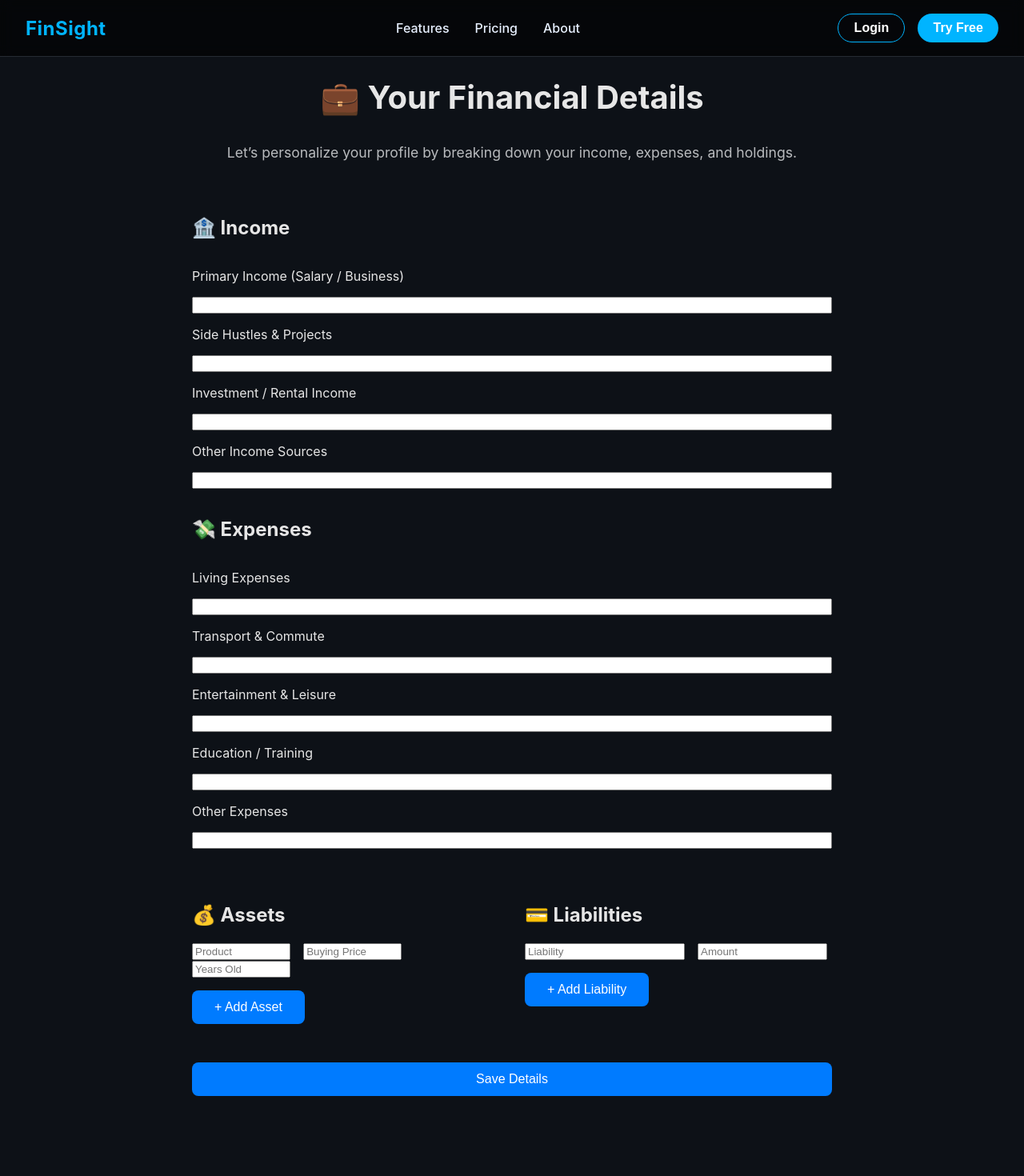
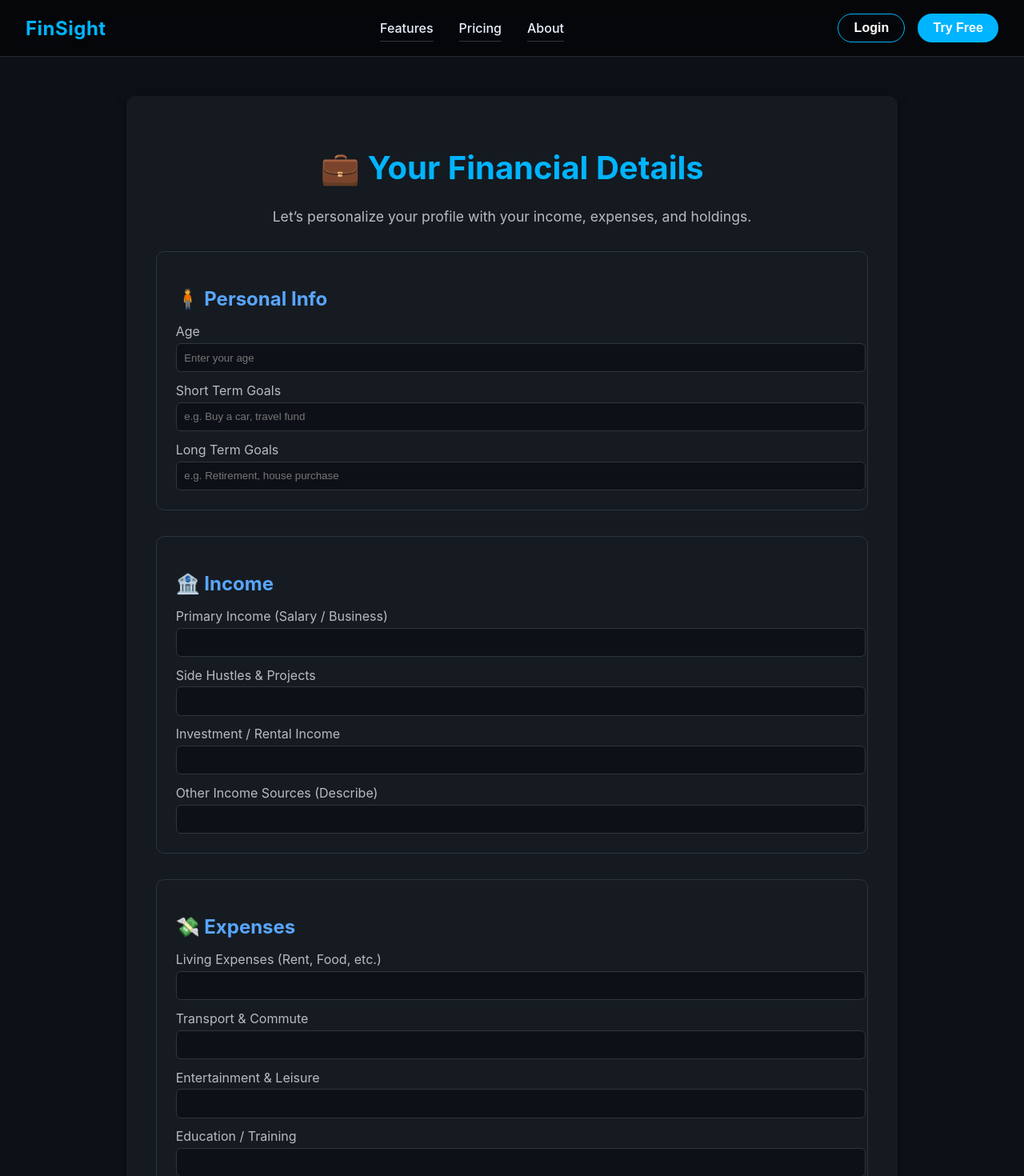
Before and after one commit to Rishikesh831/FinSight, a React (Vite) app: page /details in a window 1280 px wide. Shown: the top 1470 px of the page at 80% size. Built offline with nearby package versions, Linux system fonts and the light colour scheme.

Commit message:
details page done

```diff
--- /dev/null
+++ b/src/pages/DetailsPage.css
@@ -0,0 +1,89 @@
+.details-section {
+  max-width: 900px;
+  margin: 120px auto;
+  padding: 2rem;
+  background: rgba(22, 27, 34, 0.9);
+  border-radius: 12px;
+  color: #e6e6e6;
+  box-shadow: 0 4px 15px rgba(0, 0, 0, 0.4);
+}
+
+.details-form {
+  display: flex;
+  flex-direction: column;
+  gap: 2rem;
+  margin-top: 1rem;
+}
+
+.section-card {
+  background: #161b22;
+  padding: 1.5rem;
+  border-radius: 10px;
+  border: 1px solid #2e3440;
+}
+
+h1 {
+  text-align: center;
+  color: #00b4ff;
+  margin-bottom: 0.5rem;
+}
+
+h2 {
+  color: #58a6ff;
+  margin-bottom: 1rem;
+}
+
+label {
+  display: block;
+  margin-top: 0.8rem;
+  color: #b9bbbe;
+}
+
+input {
+  width: 100%;
+  padding: 0.6rem;
+  border-radius: 6px;
+  border: 1px solid #30363d;
+  background: #0d1117;
+  color: #fff;
+  margin-top: 0.3rem;
+}
+
+.dual-form {
+  display: grid;
+  grid-template-columns: repeat(4, 1fr);
+  gap: 1rem;
+  align-items: center;
+  margin-top: 1rem;
+}
+
+ul {
+  list-style: none;
+  padding-left: 0;
+  margin-top: 1rem;
+}
+
+ul li {
+  padding: 0.4rem 0;
+  border-bottom: 1px solid #2e3440;
+}
+
+button {
+  background: #00b4ff;
+  color: #fff;
+  border: none;
+  padding: 0.6rem 1rem;
+  border-radius: 6px;
+  cursor: pointer;
+  font-weight: 600;
+}
+
+button:hover {
+  background: #0091d4;
+}
+
+@media (max-width: 768px) {
+  .dual-form {
+    grid-template-columns: 1fr;
+  }
+}
--- a/src/pages/DetailsPage.jsx
+++ b/src/pages/DetailsPage.jsx
@@ -1,4 +1,5 @@
 import React, { useState } from "react";
+import "./DetailsPage.css";
 
 export default function DetailsPage() {
   const [details, setDetails] = useState({
@@ -11,167 +12,226 @@ export default function DetailsPage() {
     entertainmentExpenses: "",
     educationOrTraining: "",
     otherExpenses: "",
-    assets: [{ product: "", buyingPrice: "", yearsOld: "" }],
-    liabilities: [{ product: "", amount: "" }],
+    age: "",
+    shortTermGoals: "",
+    longTermGoals: "",
   });
+
+  const [assets, setAssets] = useState([]);
+  const [liabilities, setLiabilities] = useState([]);
+  const [asset, setAsset] = useState({ name: "", buyingPrice: "", yearsOld: "" });
+  const [liability, setLiability] = useState({ name: "", amount: "" });
 
   const handleChange = (e) => {
     const { name, value } = e.target;
-    setDetails({ ...details, [name]: value });
+    setDetails((prev) => ({ ...prev, [name]: value }));
   };
 
-  // handle change inside assets/liabilities
-  const handleNestedChange = (index, section, field, value) => {
-    const updated = [...details[section]];
-    updated[index][field] = value;
-    setDetails({ ...details, [section]: updated });
+  const handleAddAsset = () => {
+    if (asset.name && asset.buyingPrice) {
+      setAssets([...assets, asset]);
+      setAsset({ name: "", buyingPrice: "", yearsOld: "" });
+    }
   };
 
-  const addField = (section) => {
-    const newField =
-      section === "assets"
-        ? { product: "", buyingPrice: "", yearsOld: "" }
-        : { product: "", amount: "" };
-    setDetails({ ...details, [section]: [...details[section], newField] });
+  const handleAddLiability = () => {
+    if (liability.name && liability.amount) {
+      setLiabilities([...liabilities, liability]);
+      setLiability({ name: "", amount: "" });
+    }
   };
 
   const handleSubmit = (e) => {
     e.preventDefault();
-    console.log("User Details:", details);
-    alert("Details Submitted Successfully!");
+    console.log("User Details", { ...details, assets, liabilities });
+    alert("Details Saved Successfully!");
   };
 
   return (
-    <section style={{ padding: "4rem 2rem", textAlign: "center" }}>
+    <section className="details-section">
       <h1>💼 Your Financial Details</h1>
-      <p style={{ color: "#b9bbbe" }}>
-        Let’s personalize your profile by breaking down your income, expenses, and holdings.
-      </p>
+      <p>Let’s personalize your profile with your income, expenses, and holdings.</p>
 
-      <form
-        onSubmit={handleSubmit}
-        style={{
-          maxWidth: "800px",
-          margin: "2rem auto",
-          display: "flex",
-          flexDirection: "column",
-          gap: "1rem",
-          textAlign: "left",
-        }}
-      >
-        {/* ===== Income Section ===== */}
+      <form onSubmit={handleSubmit} className="details-form">
+        {/* ====== Age & Goals ====== */}
+        <div className="section-card">
+          <h2>🧍 Personal Info</h2>
+          <label>Age</label>
+          <input
+            type="number"
+            name="age"
+            value={details.age}
+            onChange={handleChange}
+            placeholder="Enter your age"
+          />
+
+          <label>Short Term Goals</label>
+          <input
+            type="text"
+            name="shortTermGoals"
+            value={details.shortTermGoals}
+            onChange={handleChange}
+            placeholder="e.g. Buy a car, travel fund"
+          />
+
+          <label>Long Term Goals</label>
+          <input
+            type="text"
+            name="longTermGoals"
+            value={details.longTermGoals}
+            onChange={handleChange}
+            placeholder="e.g. Retirement, house purchase"
+          />
+        </div>
+
+        {/* ====== Income Section ====== */}
+        <div className="section-card">
           <h2>🏦 Income</h2>
           <label>Primary Income (Salary / Business)</label>
-        <input type="number" name="primaryIncome" value={details.primaryIncome} onChange={handleChange} />
+          <input
+            type="number"
+            name="primaryIncome"
+            value={details.primaryIncome}
+            onChange={handleChange}
+          />
 
           <label>Side Hustles & Projects</label>
-        <input type="number" name="secondaryIncome" value={details.secondaryIncome} onChange={handleChange} />
+          <input
+            type="number"
+            name="secondaryIncome"
+            value={details.secondaryIncome}
+            onChange={handleChange}
+          />
 
           <label>Investment / Rental Income</label>
-        <input type="number" name="investmentIncome" value={details.investmentIncome} onChange={handleChange} />
+          <input
+            type="number"
+            name="investmentIncome"
+            value={details.investmentIncome}
+            onChange={handleChange}
+          />
 
-        <label>Other Income Sources</label>
-        <input type="text" name="otherIncomeSources" value={details.otherIncomeSources} onChange={handleChange} />
+          <label>Other Income Sources (Describe)</label>
+          <input
+            type="text"
+            name="otherIncomeSources"
+            value={details.otherIncomeSources}
+            onChange={handleChange}
+          />
+        </div>
 
-        {/* ===== Expenses Section ===== */}
+        {/* ====== Expense Section ====== */}
+        <div className="section-card">
           <h2>💸 Expenses</h2>
-        <label>Living Expenses</label>
-        <input type="number" name="livingExpenses" value={details.livingExpenses} onChange={handleChange} />
+          <label>Living Expenses (Rent, Food, etc.)</label>
+          <input
+            type="number"
+            name="livingExpenses"
+            value={details.livingExpenses}
+            onChange={handleChange}
+          />
 
           <label>Transport & Commute</label>
-        <input type="number" name="transportExpenses" value={details.transportExpenses} onChange={handleChange} />
+          <input
+            type="number"
+            name="transportExpenses"
+            value={details.transportExpenses}
+            onChange={handleChange}
+          />
 
           <label>Entertainment & Leisure</label>
-        <input type="number" name="entertainmentExpenses" value={details.entertainmentExpenses} onChange={handleChange} />
+          <input
+            type="number"
+            name="entertainmentExpenses"
+            value={details.entertainmentExpenses}
+            onChange={handleChange}
+          />
 
           <label>Education / Training</label>
-        <input type="number" name="educationOrTraining" value={details.educationOrTraining} onChange={handleChange} />
+          <input
+            type="number"
+            name="educationOrTraining"
+            value={details.educationOrTraining}
+            onChange={handleChange}
+          />
 
           <label>Other Expenses</label>
-        <input type="number" name="otherExpenses" value={details.otherExpenses} onChange={handleChange} />
+          <input
+            type="number"
+            name="otherExpenses"
+            value={details.otherExpenses}
+            onChange={handleChange}
+          />
+        </div>
 
-        {/* ===== Assets & Liabilities ===== */}
-        <div style={{ display: "flex", gap: "2rem", marginTop: "2rem" }}>
-          {/* ===== Assets ===== */}
-          <div style={{ flex: 1 }}>
+        {/* ====== Assets ====== */}
+        <div className="section-card">
           <h2>💰 Assets</h2>
-            {details.assets.map((asset, index) => (
-              <div key={index} style={{ marginBottom: "1rem" }}>
+          <div className="dual-form">
             <input
               type="text"
-                  placeholder="Product"
-                  value={asset.product}
-                  onChange={(e) =>
-                    handleNestedChange(index, "assets", "product", e.target.value)
-                  }
-                  style={{ width: "30%", marginRight: "1rem" }}
+              placeholder="Asset Name"
+              value={asset.name}
+              onChange={(e) => setAsset({ ...asset, name: e.target.value })}
             />
             <input
               type="number"
               placeholder="Buying Price"
               value={asset.buyingPrice}
-                  onChange={(e) =>
-                    handleNestedChange(index, "assets", "buyingPrice", e.target.value)
-                  }
-                  style={{ width: "30%", marginRight: "1rem" }}
+              onChange={(e) => setAsset({ ...asset, buyingPrice: e.target.value })}
             />
             <input
               type="number"
               placeholder="Years Old"
               value={asset.yearsOld}
-                  onChange={(e) =>
-                    handleNestedChange(index, "assets", "yearsOld", e.target.value)
-                  }
-                  style={{ width: "30%" }}
+              onChange={(e) => setAsset({ ...asset, yearsOld: e.target.value })}
             />
-              </div>
-            ))}
-            <button
-              type="button"
-              className="cta-btn"
-              onClick={() => addField("assets")}
-            >
-              + Add Asset
+            <button type="button" onClick={handleAddAsset}>
+              Add
             </button>
           </div>
 
-          {/* ===== Liabilities ===== */}
-          <div style={{ flex: 1 }}>
+          <ul>
+            {assets.map((a, i) => (
+              <li key={i}>
+                {a.name} — ₹{a.buyingPrice} ({a.yearsOld} yrs)
+              </li>
+            ))}
+          </ul>
+        </div>
+
+        {/* ====== Liabilities ====== */}
+        <div className="section-card">
           <h2>💳 Liabilities</h2>
-            {details.liabilities.map((liab, index) => (
-              <div key={index} style={{ marginBottom: "1rem" }}>
+          <div className="dual-form">
             <input
               type="text"
-                  placeholder="Liability"
-                  value={liab.product}
-                  onChange={(e) =>
-                    handleNestedChange(index, "liabilities", "product", e.target.value)
-                  }
-                  style={{ width: "50%", marginRight: "1rem" }}
+              placeholder="Liability Name"
+              value={liability.name}
+              onChange={(e) => setLiability({ ...liability, name: e.target.value })}
             />
             <input
               type="number"
               placeholder="Amount"
-                  value={liab.amount}
-                  onChange={(e) =>
-                    handleNestedChange(index, "liabilities", "amount", e.target.value)
-                  }
-                  style={{ width: "40%" }}
+              value={liability.amount}
+              onChange={(e) => setLiability({ ...liability, amount: e.target.value })}
             />
-              </div>
-            ))}
-            <button
-              type="button"
-              className="cta-btn"
-              onClick={() => addField("liabilities")}
-            >
-              + Add Liability
+            <button type="button" onClick={handleAddLiability}>
+              Add
             </button>
           </div>
+
+          <ul>
+            {liabilities.map((l, i) => (
+              <li key={i}>
+                {l.name} — ₹{l.amount}
+              </li>
+            ))}
+          </ul>
         </div>
 
-        {/* ===== Submit ===== */}
-        <button className="cta-btn" type="submit" style={{ marginTop: "2rem" }}>
+        {/* ====== Submit ====== */}
+        <button type="submit" className="cta-btn">
           Save Details
         </button>
       </form>
```
Lines whose indentation alone changed are shown as unchanged.
